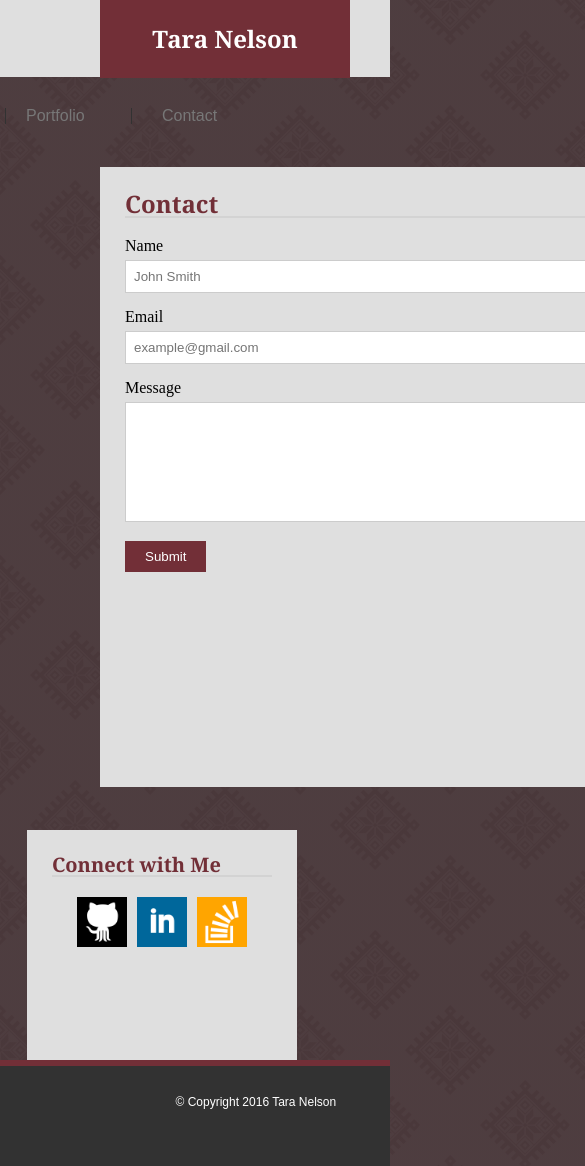
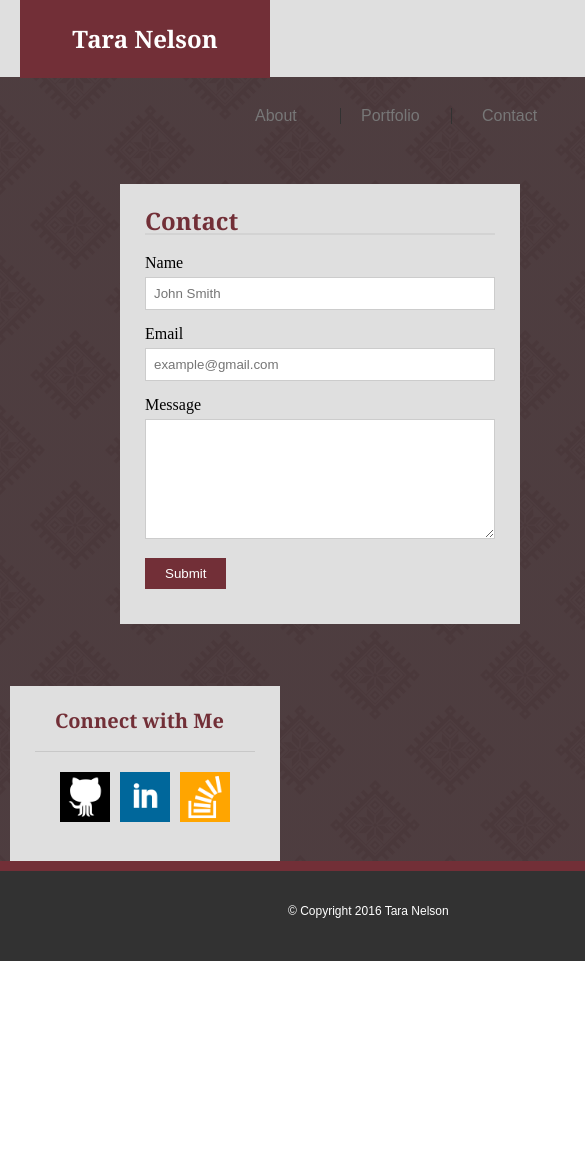
Before and after one commit to Saluki-scribe/Responsive-Portfolio, a plain HTML site: page contact.html in a window 390 px wide. Shown: the top 1166 px of the page, 585 px wide, since content can reach past the window. After the commit the page ends 961 px from the top, so only its background shows below. Drawn offline with Linux system fonts and the light colour scheme.

Commit message:
Made 980 media query changes to all html pages.

```diff
--- a/assets/style.css
+++ b/assets/style.css
@@ -60,8 +60,6 @@ header {
 
 .menu-item {
     width: 15%;
-    /*float: left;*/
-    /*clear: left;*/
     margin: 30px 15px;
 }
 
@@ -96,11 +94,20 @@ header {
     clear: right;
 }
 
+.side-bar h3 {
+    border: 1px solid #C8C8C8;
+    padding: 20px;
+    border-left: none;
+    border-right: none;
+    border-top: none;
+}
+
+/*
 #side-content-line {
     background-color: lightgray;
     height: 1.5px;
     margin-bottom: 20px;
-}
+}*/
 
 #icon-align a {
     margin: 3px;
@@ -406,20 +413,118 @@ footer {
 }
 
 @media screen and (max-width: 980px) {
-    body {
-        background:
+
+/*Consistent Page Elements 980px*/
+
+    .main-section {
+        width: 980px;
+    }
+
+    footer {
+        height: 80px;
+        border-top: 10px solid #722f37;
+        padding-top: 10px;
+    }
+
+    footer p {
+        text-align: center;
+    }
+
+    .menu-item {
+        float: left;
 
     }
+
+    #menu-item-push {
+        width: 400px;
+    }
+
+    .side-bar {
+        height: 175px;
+        margin-top: 32px;
+        margin-left: 10px;
+    }
+
+    .side-bar h3 {
+        padding-top: 0px;
+    }
+
+/*ABOUT Page Elements 980px*/
+
+    .main-content {
+        width: 400px;
+        height: auto;
+        margin: 30px 30px 30px 120px;
+    }
+
+    #profile-picture {
+        height: 275px;
+        width: 350px;
+        margin: 20px auto;
+    }
+
+    #title {
+        margin-left: 115px;
+    }
+
+/*PORTFOLIO Page Elements 980px*/
+
+.main-content-portfolio {
+    width: 400px;
+    height: auto;
+    padding-bottom: 50px;
+    margin: 30px 30px 30px 120px;
 }
+
+.portfolio-container {
+    width: 400px;
+    height: auto;
+    margin-right: 0px;
+    margin-left: -5px;
+}
+
+.portfolio-container p {
+    margin-top: 170px;
+    padding: 15px 0;
+    width: 340px;
+}
+
+#cyoa-pic, #hanged-pic, #rpg-pic, #trivia-pic, #horror-pic, #monster-pic  {
+    width: 85%;
+    height: 225px;
+    margin-bottom: 30px;
+    float: left;
+
+/*CONTACT Page Elements 980px*/
+}
+
+.contact-content {
+    width: 400px;
+    height: auto;
+    padding-bottom: 10px;
+    margin: 30px 30px 30px 120px;
+}
+
+}
+/*END 980px Media Query*/
+
+
 @media screen and (max-width: 768px) {
-    body {
-        background:
 
+/*Consistent Page Elements 768px*/
+
+    .main-section {
+        width: 768px;
     }
+
+    #title {
+        margin-left: 20px;
+    }
+
 }
 @media screen and (max-width: 640px) {
-    body {
-        background:
+    .main-section {
+        width: 640px;
+    }
 
-    }
 }
```
